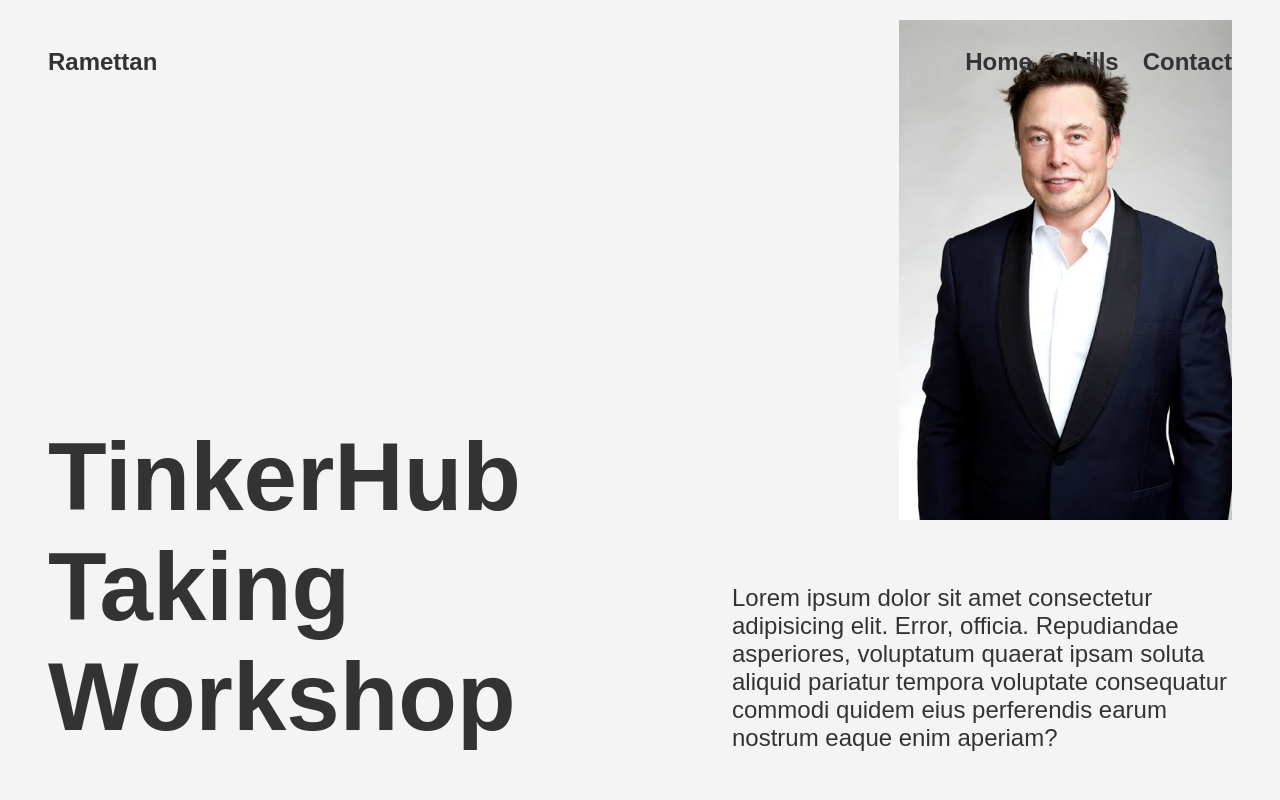
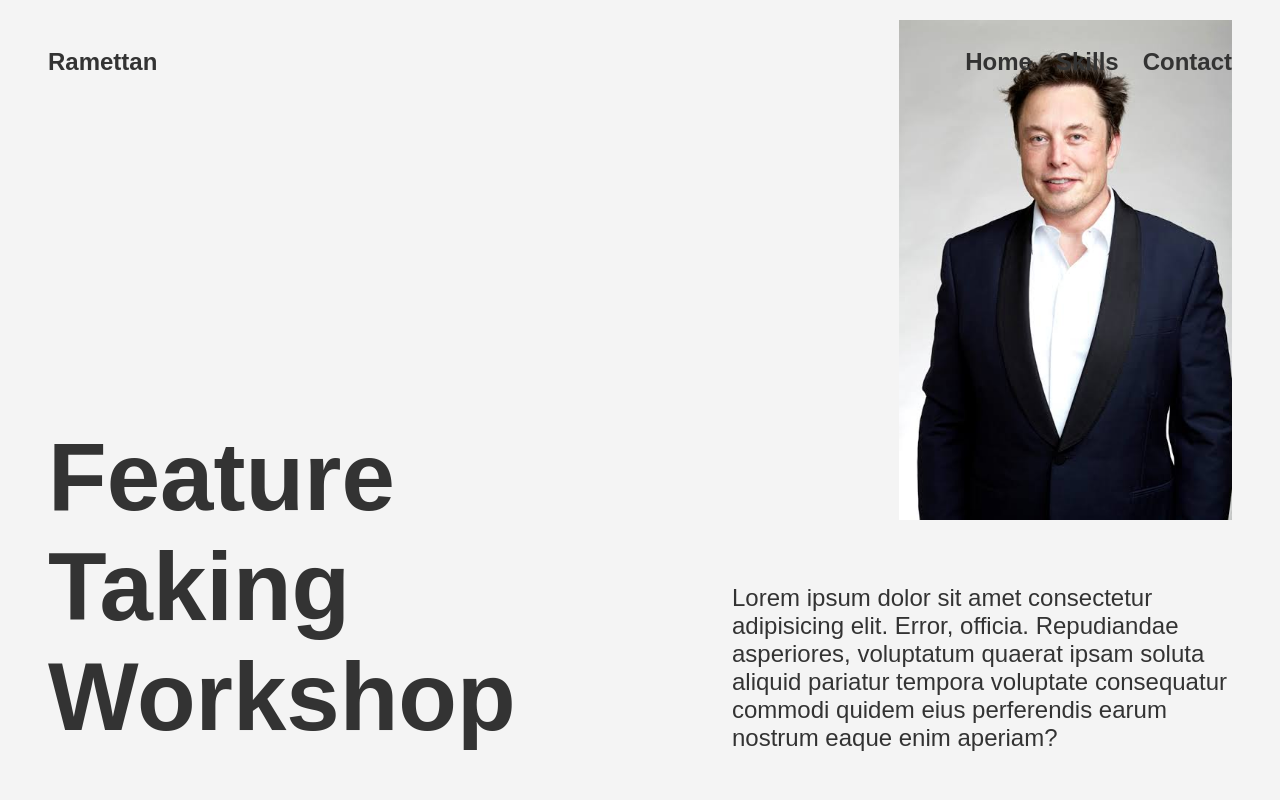
Before and after one commit to abhiramkunnath/BasicWebWorkshop, a plain HTML site: page index.html in a window 1280 px wide. Shown: the top 800 px of the page. Drawn offline with Linux system fonts and the light colour scheme; grey boxes are pictures that could not be loaded.

Commit message:
second change

```diff
--- a/index.html
+++ b/index.html
@@ -20,7 +20,7 @@
     <main>
       <section id="home" class="main container">
         <div class="left">
-          <h1>TinkerHub<br />Taking Workshop</h1>
+          <h1>Feature<br />Taking Workshop</h1>
         </div>
         <div class="right">
           <img class="musk" src="./assets/images.jpeg" alt="Workshop Image" />
```
